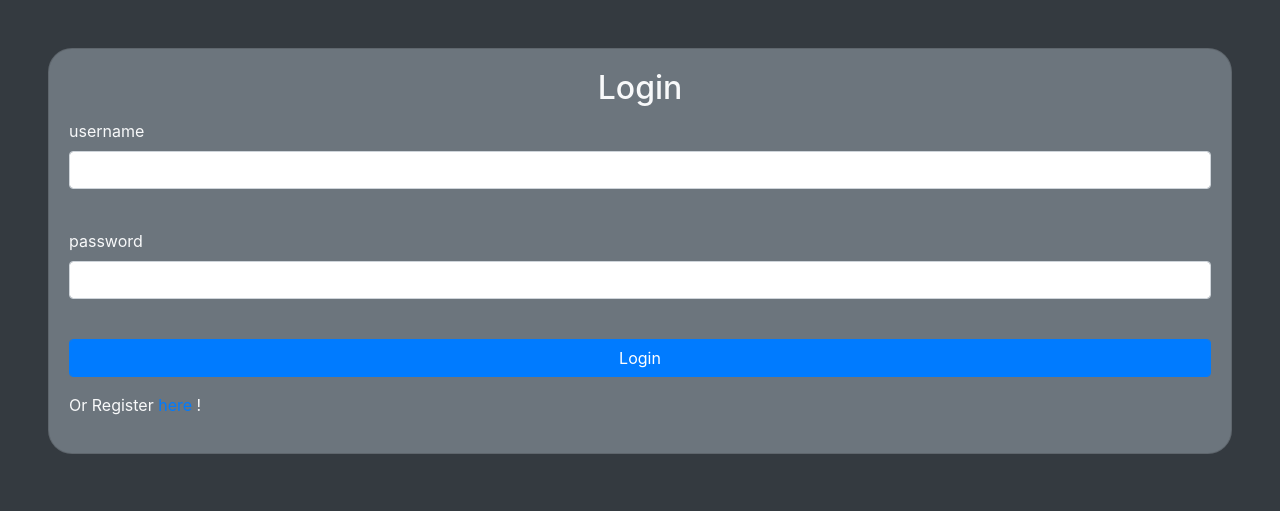
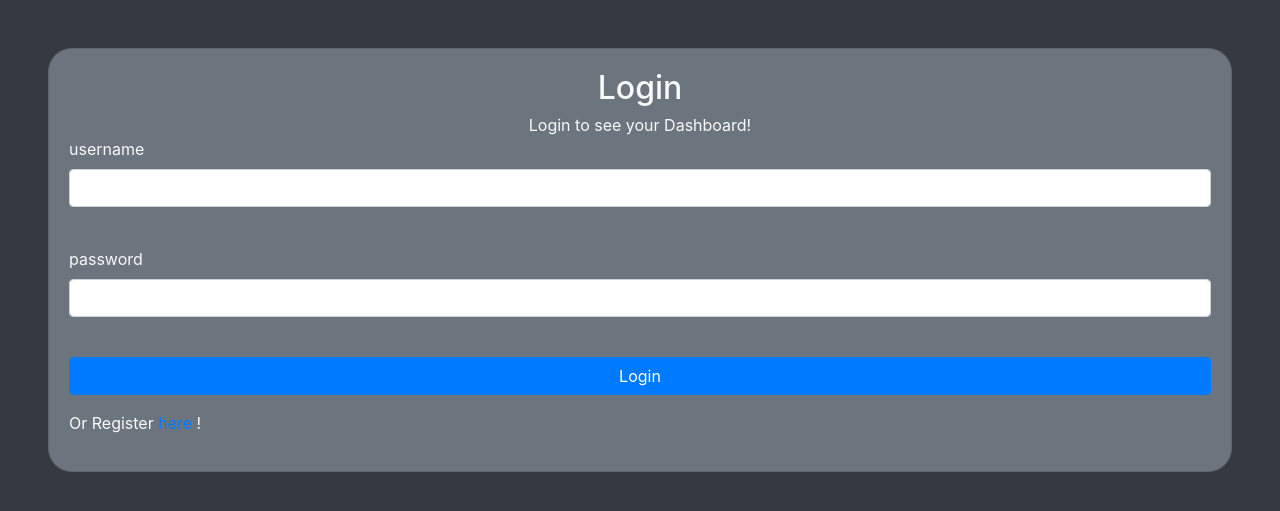
Before and after one commit to tbackens/flask-login-app, a Flask app: page /login in a window 1280 px wide. Shown: the top 511 px of the page. Run offline with Flask 3, Linux system fonts and the light colour scheme.

Commit message:
small fixes

```diff
--- a/templates/login.html
+++ b/templates/login.html
@@ -4,6 +4,7 @@
 <div class="card m-5 bg-secondary" style="border-radius: 1.5rem;">
     <div class="card-body">
         <h2 class="card-title text-light text-center">Login</h2>
+        <p class="card-subtitle text-light text-center">Login to see your Dashboard!</p>
         <form action="" method="post">
             {{ form.hidden_tag() }}
             <div class="form-group">
```
